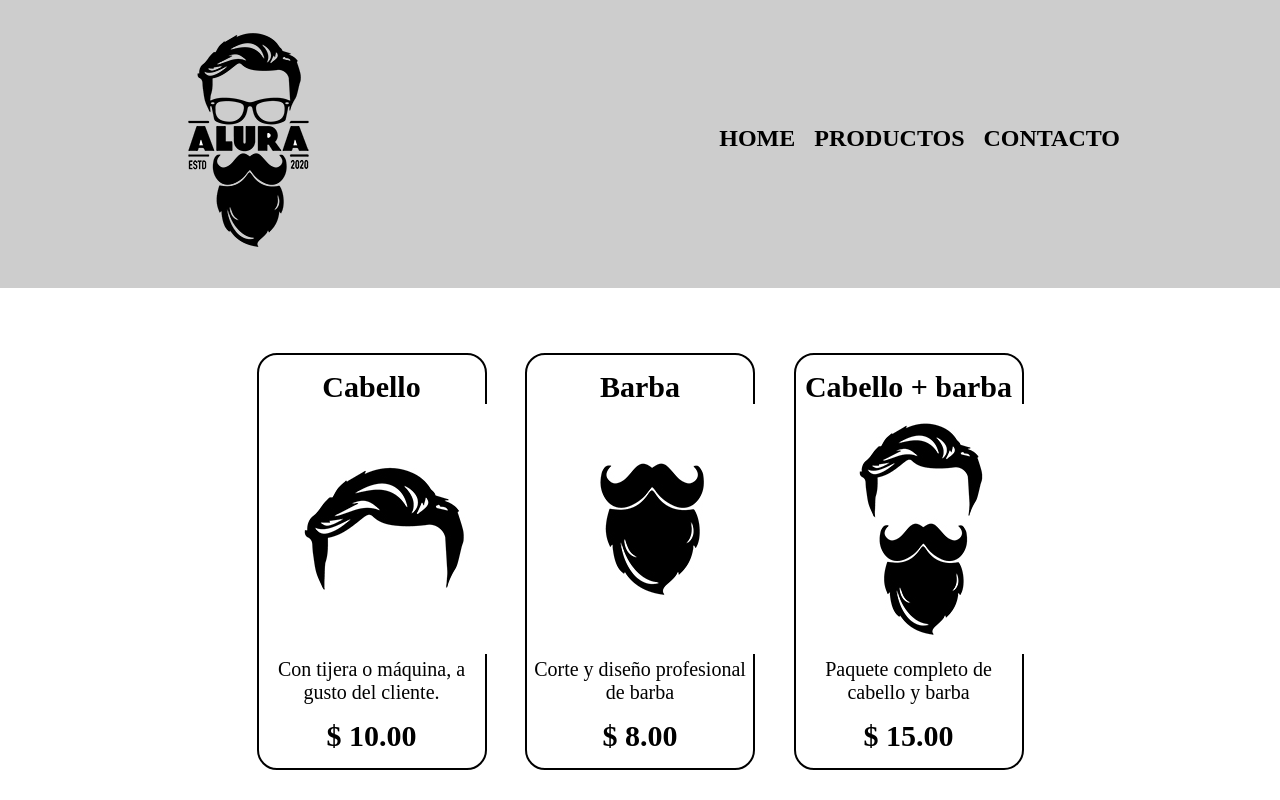
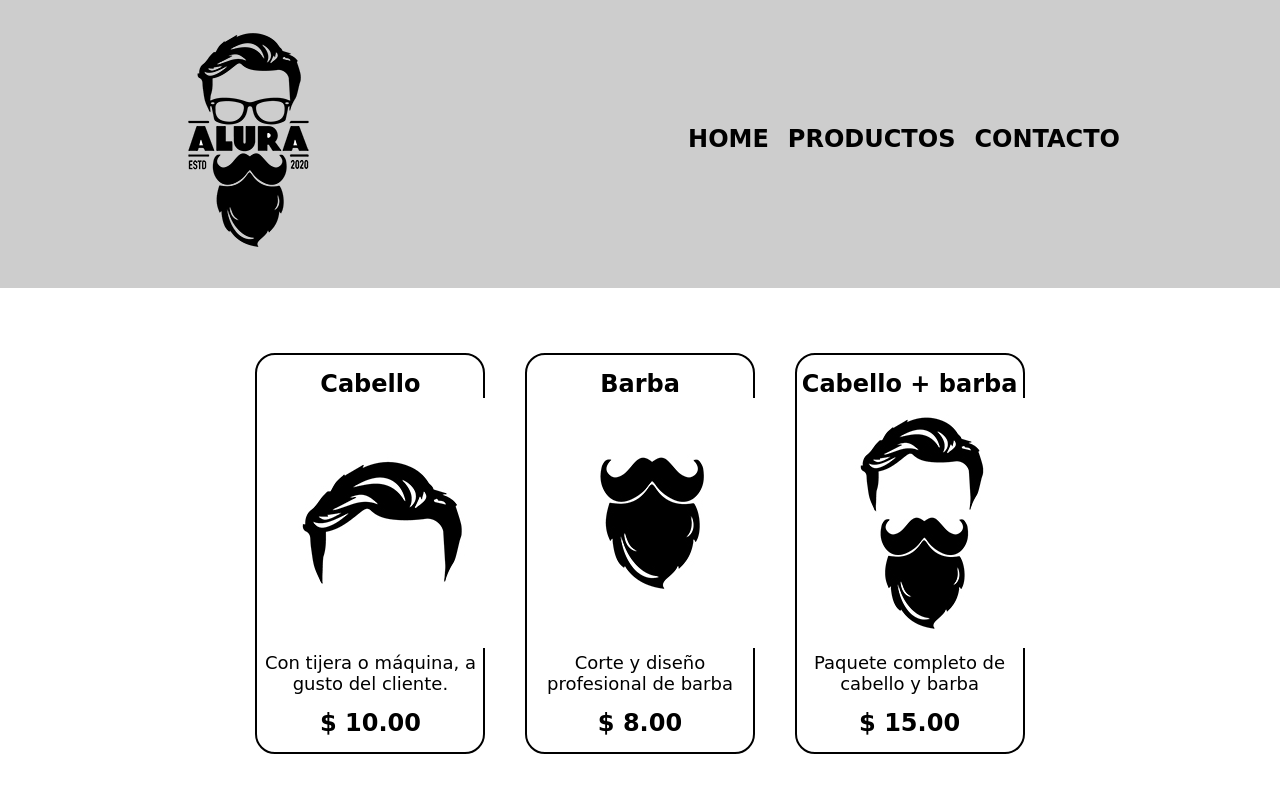
Before and after one commit to JoaquinBaltazarRodriguez/Barberia-alura, a plain HTML site: page productos.html in a window 1280 px wide. Shown: the top 800 px of the page. Drawn offline with Linux system fonts and the light colour scheme.

Commit message:
Cambio de fuentes y tamaño de letra

```diff
--- a/productos.css
+++ b/productos.css
@@ -28,6 +28,7 @@ nav li {
     display: inline;
     margin: 0px 0px 0px 15px;
     font-size: 24px;
+    font-family: cursive;
 }
 
 
@@ -54,6 +55,7 @@ main {
 .productos {
     text-align: center;
     padding: 65px;
+    font-family: cursive;
 }
 
 .productos li {
@@ -80,18 +82,18 @@ main {
 }
 
 .productos h2 {
-    font-size: 30px;
+    font-size: 24px;
     font-weight: bold;
     text-align: center;
     padding-top: 15px;
 }
 
 .producto-descripcion {
-    font-size: 20px;
+    font-size: 18px;
 }
 
 .producto-precio {
-    font-size: 30px;
+    font-size: 24px;
     font-weight: bold;
     margin: 15px 0;
 }
--- a/style.css
+++ b/style.css
@@ -1,6 +1,7 @@
 .titulo-principal {
     padding-left: 30px;
-    font-size: 42px;
+    font-size: 38px;
+    font-family: cursive;
 }
 
 .header-container {
@@ -47,13 +48,14 @@
 p {
     text-align: center;
     font-size: 22px;
+    font-family: cursive;
 }
 
 .titulo-centralizado {
     text-align: center;
     font-size: 28px;
     font-weight: bold;
-
+    font-family: cursive;
 }
 
 em strong {
```
